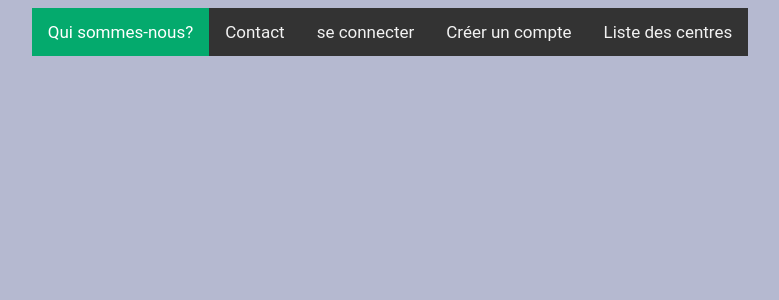
After one commit to Llily766/HEALTH-NORTH, a PHP site: the page made by page de garde.html in a window 1280 px wide. The commit adds this page. Shown: the top 300 px of the page, without its empty margins (250-1029 px from the left). Run offline with PHP 8.4, Linux system fonts and the light colour scheme.

Commit message:
epreuve E5

```diff
--- /dev/null
+++ b/page de garde.html
@@ -0,0 +1,53 @@
+<!DOCTYPE html>
+<html lang="en">
+<head>
+    <meta charset="UTF-8">
+    <meta name="viewport" content="width=device-width, initial-scale=1.0">
+    <link href="styles.css" rel="stylesheet">
+    <title>Document</title>
+</head>
+<body>
+    <div class="topnav">
+        <a class="active" href="#Qui sommes-nous?">Qui sommes-nous?</a>
+        <a href="#contact">Contact</a>
+        <a href="#se connecter">se connecter</a>
+        <a href="#créer un compte">Créer un compte</a>
+        <a href="#Liste des centres">Liste des centres</a>
+      </div>
+
+
+
+
+
+
+      </body>
+      </html>
+
+
+
+
+
+
+
+
+
+
+
+
+
+
+
+
+
+
+
+
+
+
+
+
+
+
+
+</body>
+</html>
--- a/styles.css
+++ b/styles.css
@@ -72,3 +72,31 @@ option {
 p{
   color:black
 }
+
+/* Add a black background color to the top navigation */
+.topnav {
+  background-color: #333;
+  overflow: hidden;
+}
+
+/* Style the links inside the navigation bar */
+.topnav a {
+  float: left;
+  color: #f2f2f2;
+  text-align: center;
+  padding: 14px 16px;
+  text-decoration: none;
+  font-size: 17px;
+}
+
+/* Change the color of links on hover */
+.topnav a:hover {
+  background-color: #ddd;
+  color: black;
+}
+
+/* Add a color to the active/current link */
+.topnav a.active {
+  background-color: #04AA6D;
+  color: white;
+}
```
